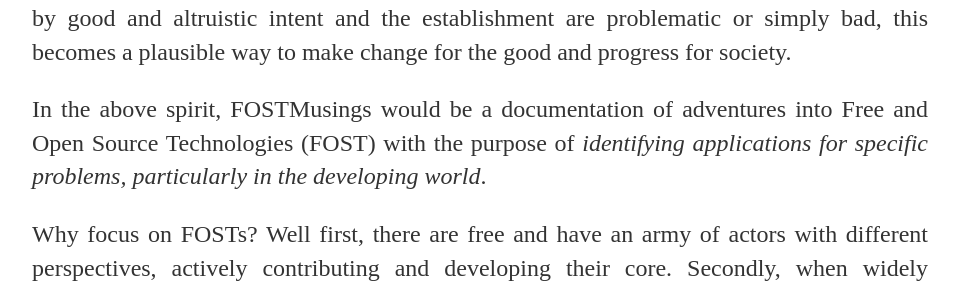
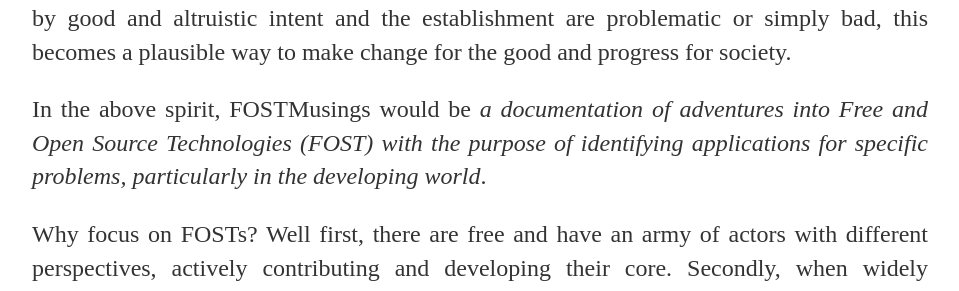
Before and after one commit to oferonmi/datafilik.github.io, a Jekyll site: the page built from index.html, in a window 1280 px wide. Shown: the part 540-831 px from the top of the page, without its empty margins (160-1119 px from the left). Built offline with Jekyll 4.4.1, drawn with Linux system fonts in a browser that asks for light colours; part of the change alters nothing that is shown.

```diff
--- a/index.html
+++ b/index.html
@@ -16,8 +16,8 @@ title: FOSTMusings - Finding open source solutions for the developing World
 	</p>
 
 	<p align="justify">
-		In the above spirit, FOSTMusings would be a documentation of adventures into Free and Open Source
-		Technologies (FOST) with the purpose of <em>identifying applications for specific problems, particularly
+		In the above spirit, FOSTMusings would be <em>a documentation of adventures into Free and Open Source
+		Technologies (FOST) with the purpose of identifying applications for specific problems, particularly
 		in the developing world</em>.
 	</p>
 
```
